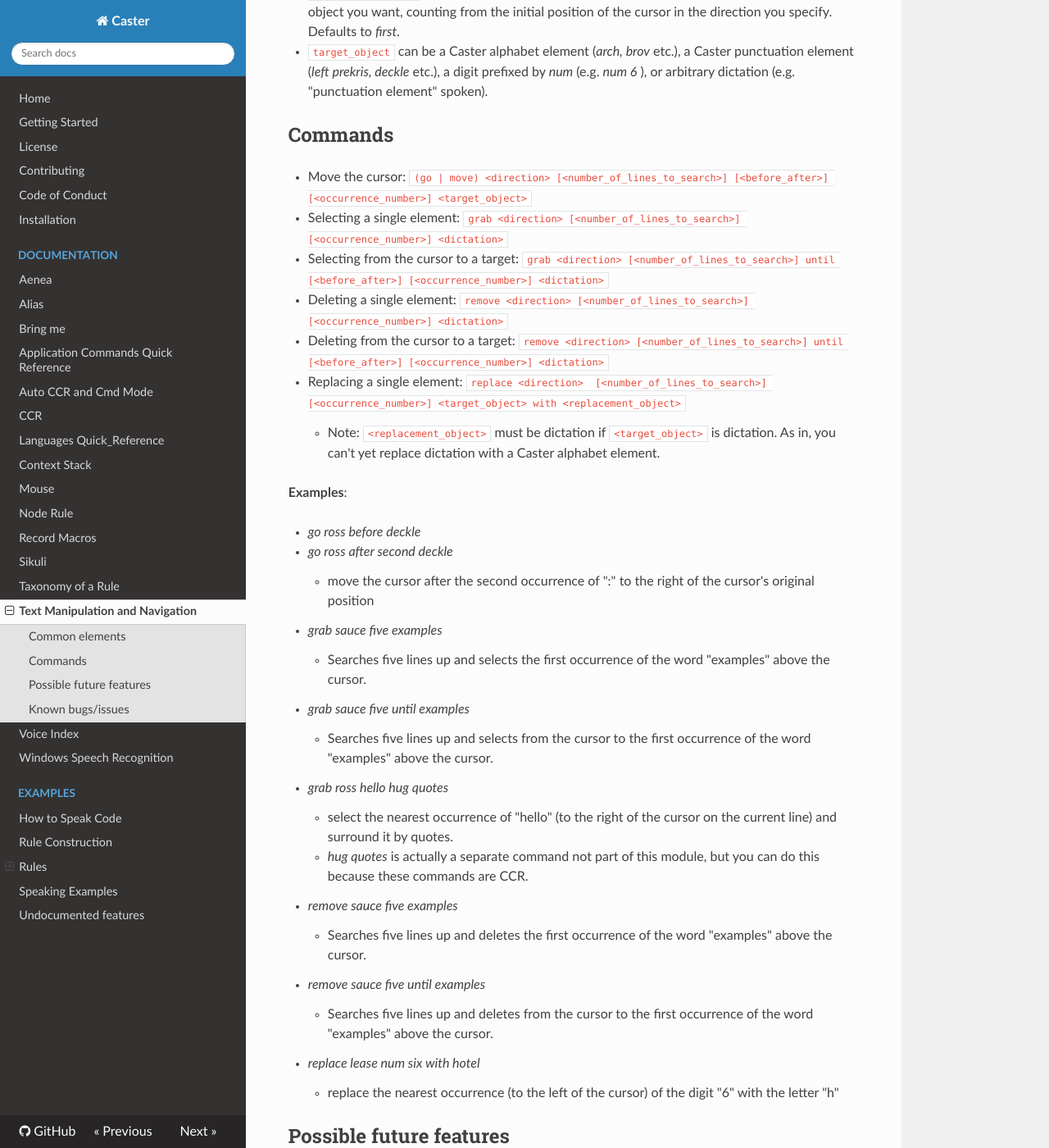
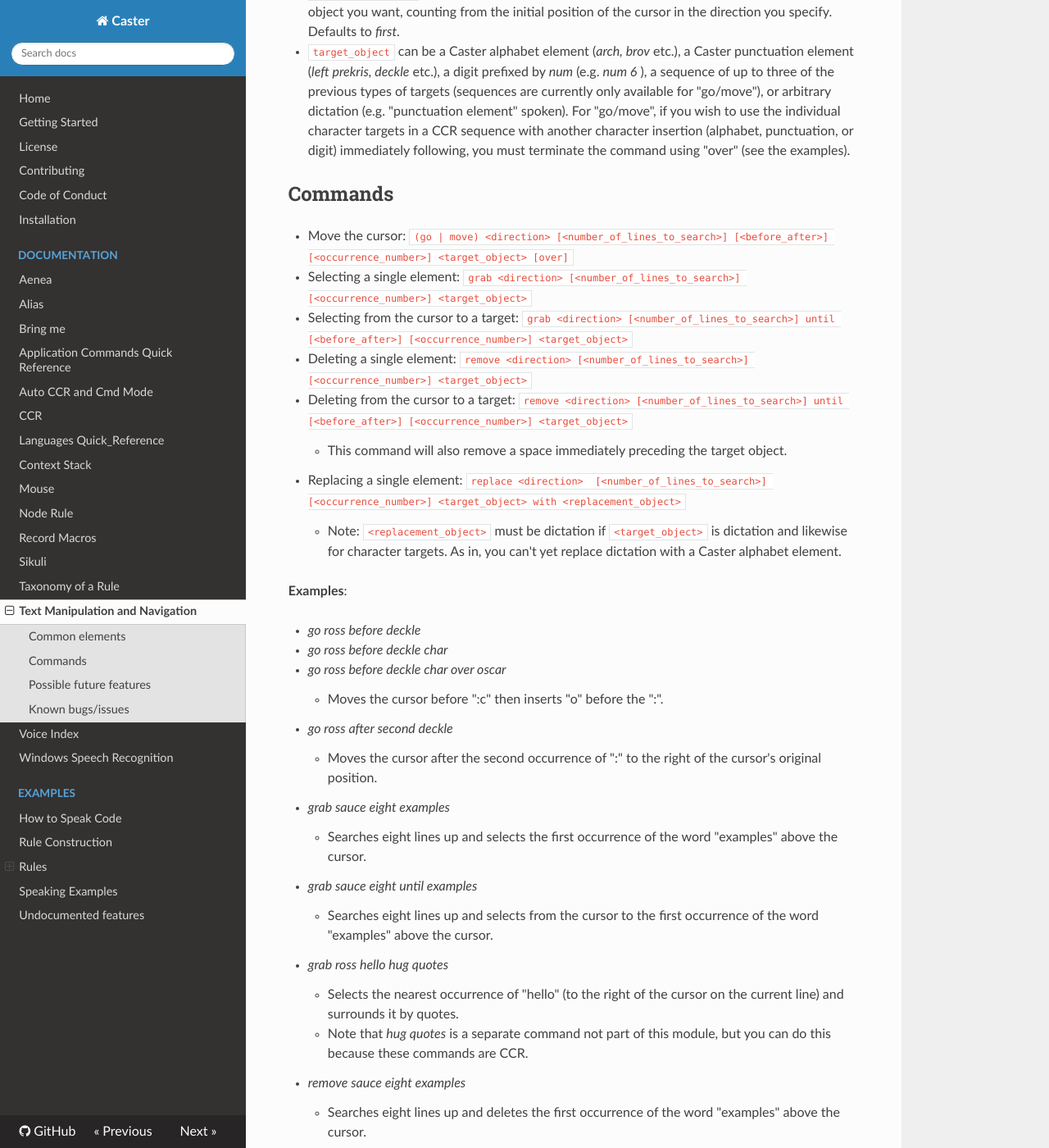
Before and after one commit to dictation-toolbox/Caster, an MkDocs documentation site: the page built from docs/readthedocs/Text_Manipulation.md, in a window 1280 px wide and 1400 px high, scrolled down 675 px. Shown: the whole window at 82% size. Built offline with MkDocs 1.6.1, drawn with Linux system fonts in a browser that asks for light colours; nearby versions of some CDN libraries; comment, search, counter and statistics services are not loaded; some of the changed text lies outside the part shown.

Commit message:
add sequences of characters for the move commands only (#601)

```diff
--- a/docs/readthedocs/Text_Manipulation.md
+++ b/docs/readthedocs/Text_Manipulation.md
@@ -8,36 +8,40 @@ Caster provides powerful text manipulation and navigation features. These functi
 - `number_of_lines_to_search` is an integer number of lines to search for the target object. _sauce/lease_ searches up and _dunce/ross_ searches down. _sauce/dunce_ defaults to 3 lines if omitted and _lease/ross_ defaults to searching only the current line.
 - `before_after` can be _before_ or _after_ and indicates whether the cursor should stop to the left (_before_) or the right (_after_) of the target object. Defaults for `before_after` depend on which command is being used. For the "go" commands, `before_after` defaults to whichever one is closer to the cursor. More explicitly, for "go", _ross/dunce_ defaults to _before_ and _lease/sauce_ defaults to _after_.  By contrast, for the "grab until" and "remove until" commands it defaults to the one that is farther (i.e. it selects or removes all the way through the target object). More explicitly, for "grab/remove until", _ross/dunce_ defaults to _after_ and _lease/sauce_ defaults to _before_.
 - `occurrence_number` can be _first_ through _ninth_ and indicates which occurrence of the target object you want, counting from the initial position of the cursor in the direction you specify. Defaults to _first_.
-- `target_object` can be a Caster alphabet element (_arch, brov_ etc.), a Caster punctuation element (_left prekris, deckle_ etc.), a digit prefixed by _num_ (e.g. _num 6_ ), or arbitrary dictation (e.g. "punctuation element" spoken).
+- `target_object` can be a Caster alphabet element (_arch, brov_ etc.), a Caster punctuation element (_left prekris, deckle_ etc.), a digit prefixed by _num_ (e.g. _num 6_ ), a sequence of up to three of the previous types of targets (sequences are currently only available for "go/move"), or arbitrary dictation (e.g. "punctuation element" spoken). For "go/move", if you wish to use the individual character targets in a CCR sequence with another character insertion (alphabet, punctuation, or digit) immediately following, you must terminate the command using "over" (see the examples).
 
 ## Commands
 
-- Move the cursor: `(go | move) <direction> [<number_of_lines_to_search>] [<before_after>] [<occurrence_number>] <target_object>`
-- Selecting a single element: `grab <direction> [<number_of_lines_to_search>] [<occurrence_number>] <dictation>`
-- Selecting from the cursor to a target: `grab <direction> [<number_of_lines_to_search>] until [<before_after>] [<occurrence_number>] <dictation>`
-- Deleting a single element: `remove <direction> [<number_of_lines_to_search>] [<occurrence_number>] <dictation>`
-- Deleting from the cursor to a target: `remove <direction> [<number_of_lines_to_search>] until [<before_after>] [<occurrence_number>] <dictation>`
+- Move the cursor: `(go | move) <direction> [<number_of_lines_to_search>] [<before_after>] [<occurrence_number>] <target_object> [over]`
+- Selecting a single element: `grab <direction> [<number_of_lines_to_search>] [<occurrence_number>] <target_object>`
+- Selecting from the cursor to a target: `grab <direction> [<number_of_lines_to_search>] until [<before_after>] [<occurrence_number>] <target_object>`
+- Deleting a single element: `remove <direction> [<number_of_lines_to_search>] [<occurrence_number>] <target_object>`
+- Deleting from the cursor to a target: `remove <direction> [<number_of_lines_to_search>] until [<before_after>] [<occurrence_number>] <target_object>`
+    - This command will also remove a space immediately preceding the target object.
 - Replacing a single element: `replace <direction>  [<number_of_lines_to_search>] [<occurrence_number>] <target_object> with <replacement_object>`
-    - Note: `<replacement_object>` must be dictation if `<target_object>` is dictation. As in, you can't yet replace dictation with a Caster alphabet element.
+    - Note: `<replacement_object>` must be dictation if `<target_object>` is dictation and likewise for character targets. As in, you can't yet replace dictation with a Caster alphabet element.
 
 **Examples**:
 
 - _go ross before deckle_
+- _go ross before deckle char_
+- _go ross before deckle char over oscar_
+    - Moves the cursor before ":c" then inserts "o" before the ":".
 - _go ross after second deckle_
-    - move the cursor after the second occurrence of ":" to the right of the cursor's original position
-- _grab sauce five examples_
-    - Searches five lines up and selects the first occurrence of the word "examples" above the cursor.
-- _grab sauce five until examples_
-    - Searches five lines up and selects from the cursor to the first occurrence of the word "examples" above the cursor.
+    - Moves the cursor after the second occurrence of ":" to the right of the cursor's original position.
+- _grab sauce eight examples_
+    - Searches eight lines up and selects the first occurrence of the word "examples" above the cursor.
+- _grab sauce eight until examples_
+    - Searches eight lines up and selects from the cursor to the first occurrence of the word "examples" above the cursor.
 - _grab ross hello hug quotes_
-    - select the nearest occurrence of "hello" (to the right of the cursor on the current line) and surround it by quotes.
-    - _hug quotes_ is actually a separate command not part of this module, but you can do this because these commands are CCR.
-- _remove sauce five examples_
-    - Searches five lines up and deletes the first occurrence of the word "examples" above the cursor.
-- _remove sauce five until examples_
-    - Searches five lines up and deletes from the cursor to the first occurrence of the word "examples" above the cursor.
+    - Selects the nearest occurrence of "hello" (to the right of the cursor on the current line) and surrounds it by quotes.
+    - Note that _hug quotes_ is a separate command not part of this module, but you can do this because these commands are CCR.
+- _remove sauce eight examples_
+    - Searches eight lines up and deletes the first occurrence of the word "examples" above the cursor.
+- _remove sauce eight until examples_
+    - Searches eight lines up and deletes from the cursor to the first occurrence of the word "examples" above the cursor.
 - _replace lease num six with hotel_
-    - replace the nearest occurrence (to the left of the cursor) of the digit "6" with the letter "h"
+    - Replaces the nearest occurrence (to the left of the cursor) of the digit "6" with the letter "h".
 
 ## Possible future features
 Please feel free to try and implement these and submit a pull request!
@@ -66,3 +70,4 @@ Please feel free to try and implement these and submit a pull request!
 - Sometimes these commands don't work properly in certain apps because those apps take a very long time for text to be added into the clipboard after pressing Ctrl-C. The current solution is to have a dictionary called `copy_pause_time_dict` that lets the user set different pause times (for after pressing Ctrl-C) for different apps. (`copy_pause_time_dict` and the other dictionaries described here are in `text_manipulation_functions.py` for now). In order to add a custom pause time for an application, the user must first add that application into the dictionary `contexts`.
     - In the future, a better solution might be the following:  if the text that is passed into the function is the same as what was on the clipboard before, then have the command try copying again (with an increased pause time afterwards). The tools for doing something like this alternative solution are already available in caster's `lib/context.py`, see for example the function `read_nmax_tries` and the parameter `same_is_okay` in the function `read_selected_without_altering_clipboard`. One problem with this solution seems to be that sometimes you might want to use the commands on the same text multiple times in a row (e.g. for moving the cursor) in which case what was on the first slot of the clipboard wouldn't change so the command would try to copy again unnecessarily. That problem could possibly be avoided by adjusting the function `read_selected_without_altering_clipboard`.
     - In addition to the `copy_pause_time_dict`, there is also a dictionary called `paste_pause_time_dict` that adjusts the pause time between putting text onto the clipboard and pressing `Ctrl-V`, since this seems (but not totally sure) to be application dependent.
+- Character sequences as target objects is only implemented for "go/move".
```
Also changed, not shown: other parts of docs/readthedocs/Text_Manipulation.md (+1 -1 lines), 2 other files.
